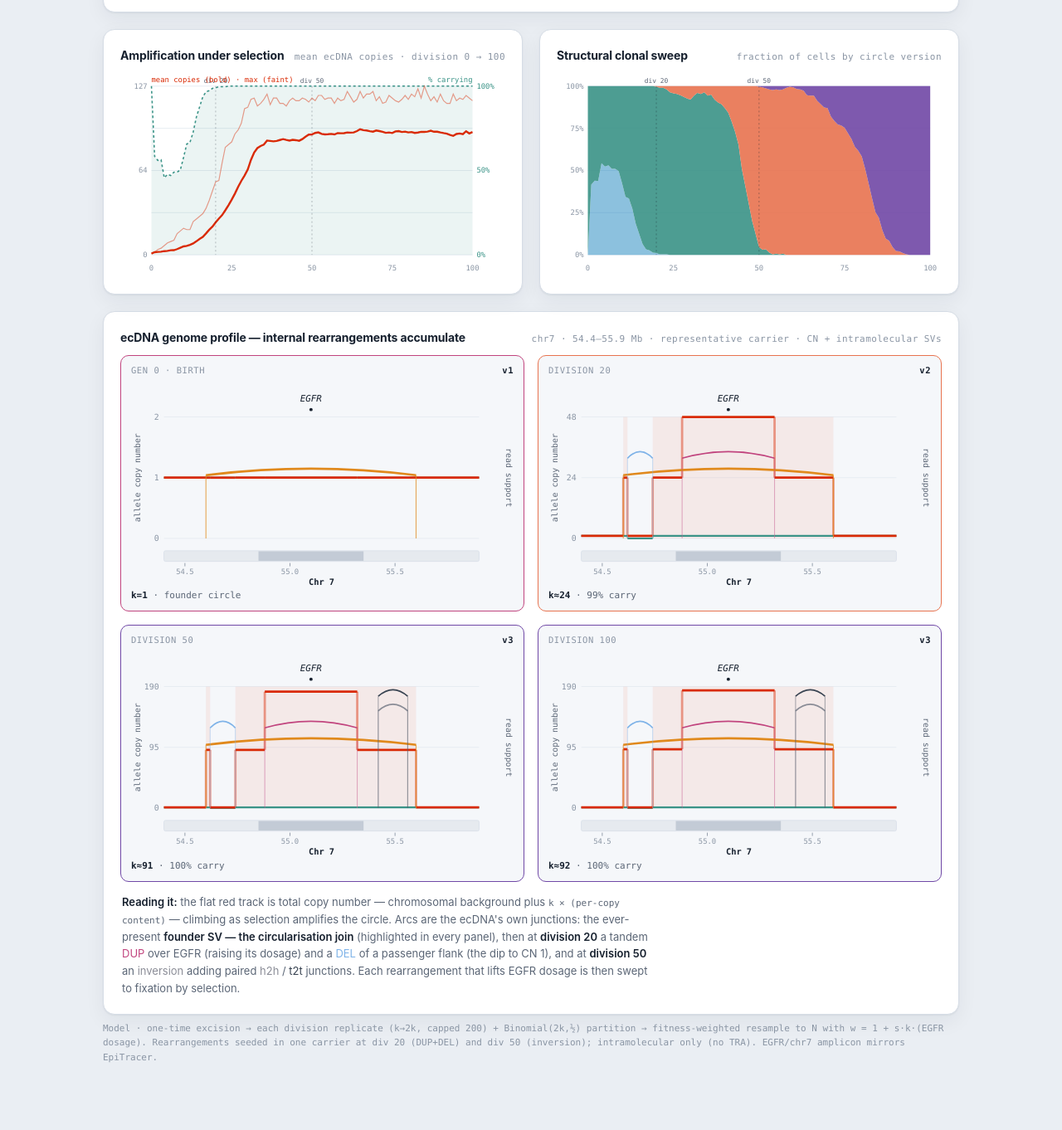
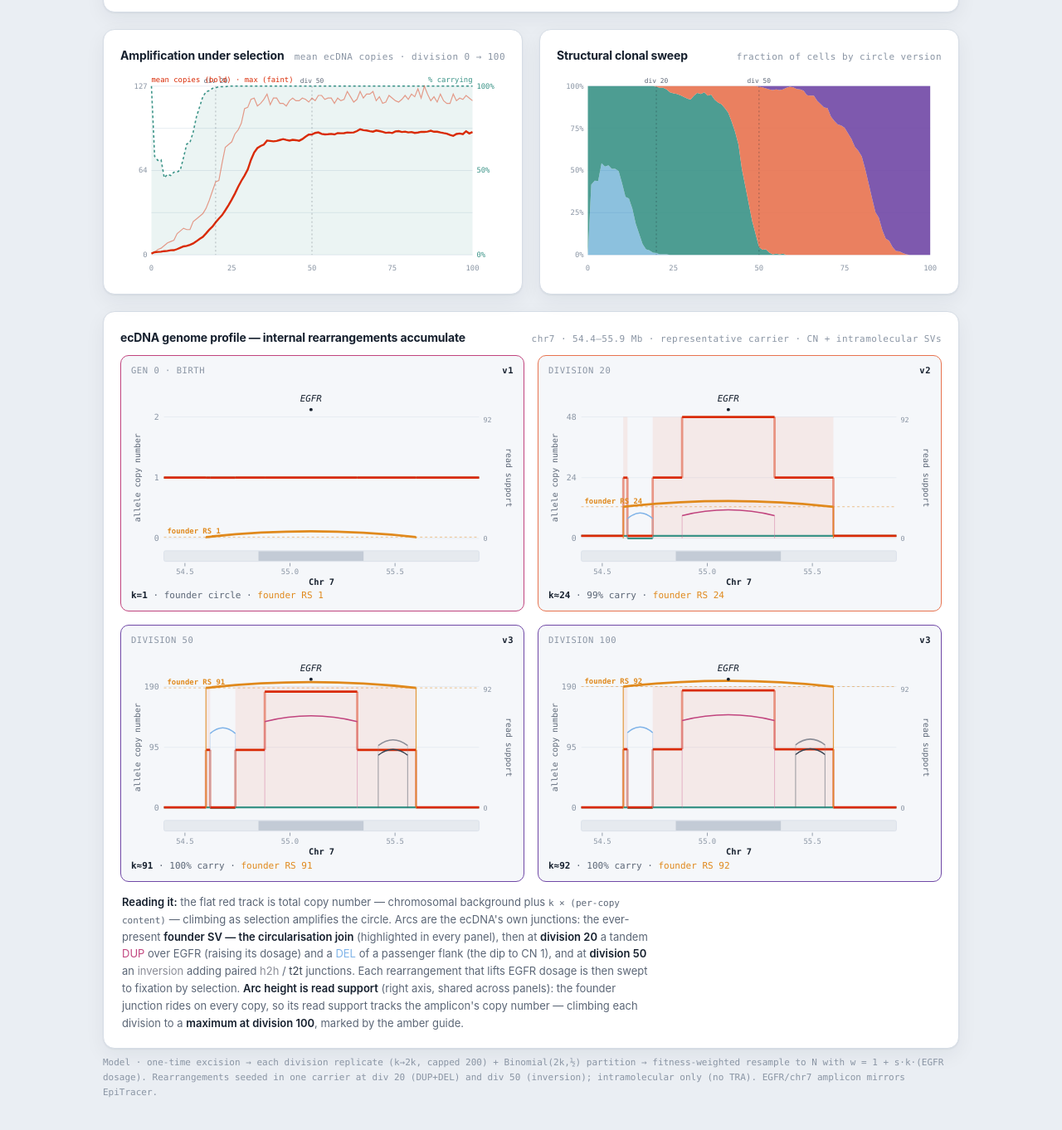
Before and after one commit to alhafidzhamdan/alhafidzhamdan.github.io, a Jekyll site: the page simulations/ecdna_selection_structural_100div.html, which Jekyll copies as it is, in a window 1280 px wide and 1400 px high, scrolled down 471 px. Shown: the top 1362 px of the window at 83% size. Built offline with Jekyll 4.4.1, drawn with Linux system fonts in a browser that asks for light colours.

Commit message:
ecDNA sim: founder-SV read support scales with amplicon, max at div 100
Draw SV arcs on a shared read-support axis instead of fixed tiers. The
founder circularisation junction is on every ecDNA copy, so its read
support = amplicon copy number (forced monotonic), climbing each division
to its maximum at division 100. Adds an amber founder read-support guide
+ label per panel and a shared 0..rsMax right axis.

Signed-off-by: Alhafidz Hamdan <alhafidz.hamdan@ed.ac.uk>
Co-Authored-By: Claude Opus 4.8 <noreply@anthropic.com>

```diff
--- a/simulations/ecdna_selection_structural_100div.html
+++ b/simulations/ecdna_selection_structural_100div.html
@@ -171,7 +171,9 @@
       <span style="color:var(--del)">DEL</span> of a passenger flank (the dip to CN 1), and at <b>division 50</b> an
       <span style="color:var(--h2h)">inversion</span> adding paired <span style="color:var(--h2h)">h2h</span> /
       <span style="color:var(--t2t)">t2t</span> junctions. Each rearrangement that lifts EGFR dosage is then swept to
-      fixation by selection.</p>
+      fixation by selection. <b>Arc height is read support</b> (right axis, shared across panels): the founder junction rides on
+      every copy, so its read support tracks the amplicon's copy number — climbing each division to a
+      <span style="color:var(--founder)"><b>maximum at division 100</b></span>, marked by the amber guide.</p>
   </div>
 
   <p class="hint">Model · one-time excision → each division replicate (k→2k, capped 200) + Binomial(2k,½) partition →
@@ -341,16 +343,29 @@
     }
     track('min',c.diploid,2.2);
     track('maj',c.amp,2.8);
-    // SV arcs + breakpoint drop-lines (read-support height, tiered by type)
+    // SV arcs + breakpoint drop-lines on a SHARED read-support axis (0..rsMax).
+    // Read support = number of ecDNA copies bearing the junction. The founder
+    // circularisation join sits on every copy, so its read support = the amplicon
+    // copy number (founderRS) — rising each division to its maximum at division 100.
+    // Acquired SVs ride a fixed fraction below. rsMax is shared across the panels,
+    // so arc heights are directly comparable and the founder peaks at the last panel.
     var jc={founder:c.founder,dup:c.dup,del:c.del,h2h:c.h2h,t2t:c.t2t};
-    var tierH=[0.52,0.66,0.80,0.92];
+    var wRS={founder:1.0,dup:0.72,del:0.62,h2h:0.52,t2t:0.44};
+    var yTop=yv(yMax);
+    function rs2y(rs){return y0-Math.max(0,Math.min(1,rs/rsMax))*(y0-yTop);}
     junctions(ver).forEach(function(j){
-      var x1=xg(j.x1),x2=xg(j.x2),mx=(x1+x2)/2,ay=yv(yMax*tierH[j.tier]);
-      var founder=j.t==='founder',lw=founder?2.6:1.7,op=founder?0.75:0.5;
-      svg.appendChild(el('line',{x1:x1,y1:y0,x2:x1,y2:ay,stroke:jc[j.t],'stroke-width':founder?1.1:0.9,'stroke-opacity':op}));
-      svg.appendChild(el('line',{x1:x2,y1:y0,x2:x2,y2:ay,stroke:jc[j.t],'stroke-width':founder?1.1:0.9,'stroke-opacity':op}));
-      svg.appendChild(el('path',{d:'M'+x1+','+ay+' Q'+mx+','+(ay-16)+' '+x2+','+ay,fill:'none',stroke:jc[j.t],'stroke-width':lw}));
+      var x1=xg(j.x1),x2=xg(j.x2),mx=(x1+x2)/2,ay=rs2y(wRS[j.t]*founderRS);
+      var isF=j.t==='founder',lw=isF?2.8:1.5,op=isF?0.85:0.42;
+      svg.appendChild(el('line',{x1:x1,y1:y0,x2:x1,y2:ay,stroke:jc[j.t],'stroke-width':isF?1.2:0.8,'stroke-opacity':op}));
+      svg.appendChild(el('line',{x1:x2,y1:y0,x2:x2,y2:ay,stroke:jc[j.t],'stroke-width':isF?1.2:0.8,'stroke-opacity':op}));
+      svg.appendChild(el('path',{d:'M'+x1+','+ay+' Q'+mx+','+(ay-14)+' '+x2+','+ay,fill:'none',stroke:jc[j.t],'stroke-width':lw}));
     });
+    // read-support right-axis scale (shared 0..rsMax) + prioritised founder annotation
+    var t0=el('text',{x:W-padR+5,y:y0+3,'font-size':8.5,fill:c.faint,'text-anchor':'start'});t0.textContent='0';svg.appendChild(t0);
+    var tm=el('text',{x:W-padR+5,y:yTop+7,'font-size':8.5,fill:c.faint,'text-anchor':'start'});tm.textContent=Math.round(rsMax);svg.appendChild(tm);
+    var fy=rs2y(founderRS);
+    svg.appendChild(el('line',{x1:padL,y1:fy,x2:W-padR,y2:fy,stroke:c.founder,'stroke-width':0.9,'stroke-dasharray':'3 3','stroke-opacity':0.55}));
+    var fl=el('text',{x:padL+4,y:fy-4,'font-size':9,fill:c.founder,'text-anchor':'start','font-weight':'bold'});fl.textContent='founder RS '+Math.round(founderRS);svg.appendChild(fl);
     // EGFR gene: label on top, dot below (EpiTracer style)
     var gx=(xg(EGFR.a)+xg(EGFR.b))/2;
     var gl=el('text',{x:gx,y:padT-19,'font-size':11,fill:c.ink,'text-anchor':'middle','font-style':'italic'});gl.textContent='EGFR';svg.appendChild(gl);
@@ -370,15 +385,21 @@
     var host=document.getElementById('strip');host.textContent='';var tr=state.traj;
     var verAt=[1,2,3,3]; // structure shown at each checkpoint
     var ks=CHECK.map(function(g,i){return g===0?1:Math.max(1,Math.round(tr[g].meanCar));});
+    // Founder-SV read support = amplicon copy number, forced monotonic (running
+    // max) so it climbs every division to its maximum at division 100 (the shared
+    // rsMax used to scale the read-support axis across all four panels).
+    var founderRS=[],run=0;ks.forEach(function(k){run=Math.max(run,k);founderRS.push(run);});
+    var rsMax=founderRS[founderRS.length-1];
     var titles=['GEN 0 · BIRTH','DIVISION 20','DIVISION 50','DIVISION 100'];
     var vlab=['v1','v2','v3','v3'];
     CHECK.forEach(function(g,i){
       var f=document.createElement('div');f.className='frame f'+g;
       var cap=document.createElement('p');cap.className='cap';cap.innerHTML='<span>'+titles[i]+'</span><b>'+vlab[i]+'</b>';f.appendChild(cap);
-      f.appendChild(profileSVG(verAt[i],ks[i]));
+      f.appendChild(profileSVG(verAt[i],ks[i],founderRS[i],rsMax));
       var cn=document.createElement('p');cn.className='cn';
       var p=tr[g];
-      cn.innerHTML=g===0?'<b>k=1</b> · founder circle':'<b>k≈'+ks[i]+'</b> · '+Math.round(p.carry*100)+'% carry';
+      cn.innerHTML=(g===0?'<b>k=1</b> · founder circle':'<b>k≈'+ks[i]+'</b> · '+Math.round(p.carry*100)+'% carry')
+        +' · <span style="color:var(--founder)">founder RS '+founderRS[i]+'</span>';
       f.appendChild(cn);
       host.appendChild(f);
     });
```
Also changed, not shown: other parts of simulations/ecdna_selection_structural_100div.html (+1 -1 lines).
